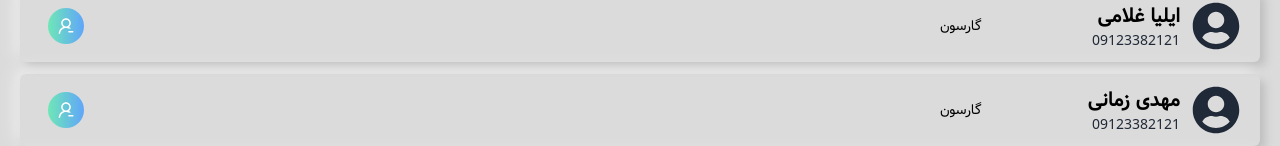
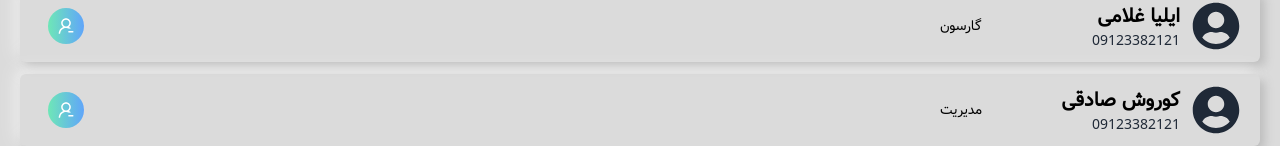
Before and after one commit to armin-bkh/restaurant-hamrah, a React (Create React App) app: page /manage/personnel in a window 1280 px wide. Shown: the part 806-952 px from the top of the page. Built offline with nearby package versions, Linux system fonts and the light colour scheme; data requests are answered from the project's data file; what react-toast-notifications would draw is missing.

Commit message:
develope EmployeeMember and removeEmployeeHandler

```diff
--- a/database/db.json
+++ b/database/db.json
@@ -341,12 +341,6 @@
       "job": "گارسون"
     },
     {
-      "name": "مهدی زمانی",
-      "tel": "09123382121",
-      "id": "29424332110",
-      "job": "گارسون"
-    },
-    {
       "name": "کوروش صادقی",
       "tel": "09123382121",
       "id": "20420332011",
--- a/src/Components/Personnel/Employee/Employee.jsx
+++ b/src/Components/Personnel/Employee/Employee.jsx
@@ -1,23 +1,37 @@
 import { AiOutlineUserDelete } from "react-icons/ai";
-import { FaUserCircle } from 'react-icons/fa';
+import { FaUserCircle } from "react-icons/fa";
+import { Link } from "react-router-dom";
 
 const Employee = ({ employee, onDelete }) => {
   return (
-        <article className={`flex items-center justify-between boxShadow px-5 py-3 mb-3 rounded-md`}>
+    <Link to={{pathname: `/manage/personnel/employee-${employee.id}`, state: { employee }}}>
+      <article
+        className={`flex items-center justify-between boxShadow px-5 py-3 mb-3 rounded-md`}
+      >
         <div className={`flex items-center justify-between w-1/4`}>
           <div className={`flex items-center justify-center`}>
             <FaUserCircle className={`ml-3 text-gray-800 text-5xl`} />
             <div>
-                 <h1 className={`text-black text-xl font-bold Dirooz`}>{employee.name}</h1>
-                 <h4 className={`text-gray-800 text-sm font-medium`}>{employee.tel}</h4>
+              <h1 className={`text-black text-xl font-bold Dirooz`}>
+                {employee.name}
+              </h1>
+              <h4 className={`text-gray-800 text-sm font-medium`}>
+                {employee.tel}
+              </h4>
             </div>
           </div>
           <h3 className={`text-black text-sm Dirooz`}>{employee.job}</h3>
         </div>
-                <button onClick={onDelete} className={`text-white gradient rounded-full text-xl
-                 p-2 mx-2 cursor-pointer`}><AiOutlineUserDelete /></button>
+        <button
+          onClick={onDelete}
+          className={`text-white gradient rounded-full text-xl
+                 p-2 mx-2 cursor-pointer`}
+        >
+          <AiOutlineUserDelete />
+        </button>
       </article>
+    </Link>
   );
-}
+};
 
 export default Employee;
--- /dev/null
+++ b/src/Components/Personnel/Employee/EmployeeMember/EmployeeMember.jsx
@@ -0,0 +1,85 @@
+import { useEffect, useState } from "react";
+import { Link } from "react-router-dom";
+import { FaUserCircle } from "react-icons/fa";
+import { BsBoxArrowInRight } from "react-icons/bs";
+import { deleteEmployee } from "../../../../Services/deleteEmployee";
+import { getEmployee } from '../../../../Services/getEmployee';
+
+const EmployeeMember = ({ location, match, history }) => {
+  const [employee, setEmployee] = useState(null);
+  const [error, setError] = useState(false);
+  const employeeID = match.params.id;
+
+  useEffect(() => {
+    if (location.state) {
+      const { employee } = location.state;
+      setEmployee(employee);
+      return;
+    }
+    if(employeeID){
+        const fetchEmployee = async () =>{
+            try{
+                const { data } = await getEmployee(employeeID);
+                setEmployee(data);
+            } catch(err){
+                setError(true);
+                history.push('/manage/personnel');
+            }
+        }
+        fetchEmployee();
+    }
+  }, []);
+
+  const removeHandler = async () => {
+    try {
+      await deleteEmployee(employeeID);
+      history.push("/manage/personnel");
+    } catch (error) {
+      setError(true);
+    }
+  };
+
+  let returnValue = <h1>loading...</h1>;
+  if (employee) {
+    returnValue = (
+      <section className={`max-w-xl boxShadow p-5 rounded-md`}>
+        <Link to="/manage/personnel">
+          <BsBoxArrowInRight className={`text-2xl text-blue-400`} />
+        </Link>
+        <div className={`flex items-center justify-center mb-2`}>
+          <FaUserCircle
+            className={`text-gray-800 m-0`}
+            style={{ fontSize: "20rem" }}
+          />
+        </div>
+        <div>
+          <div className={`mb-5 flex items-center justify-between`}>
+            <h1 className={`text-5xl font-bold Casablanca text-blue-400 ml-10`}>
+              {employee.name}
+            </h1>
+            <h6 className={`text-sm font-medium text-gray-800`}>
+              {employee.id}
+            </h6>
+          </div>
+          <h3 className={`text-gray-800 text-sm font-medium Dirooz`}>
+            شماره تماس: {employee.tel}َ
+          </h3>
+        </div>
+        <button
+          className={`rounded-md border border-blue-400 text-blue-400 Dirooz
+         text-xl py-2 block w-full mt-20 cursor-pointer transition hover:bg-blue-400 hover:text-white`}
+          onClick={removeHandler}
+        >
+          حذف از {employee.job} ها
+        </button>
+      </section>
+    );
+  }
+  return (
+    <main className={`min-h-screen flex items-center justify-center`}>
+      {returnValue}
+    </main>
+  );
+};
+
+export default EmployeeMember;
--- a/src/Routes/Routes.js
+++ b/src/Routes/Routes.js
@@ -15,6 +15,7 @@ import NotFound from "../Components/NotFound/NotFound";
 import ContactPage from '../Pages/ContactPage';
 import Reports from "../Components/Reports/Reports";
 import Personnel from "../Components/Personnel/Personnel";
+import EmployeeMember from "../Components/Personnel/Employee/EmployeeMember/EmployeeMember";
 
 export const routes = [
     {path: '/', component: HomePage, exact: true},
@@ -33,6 +34,7 @@ export const manageRoutes = [
     {path: '/manage/manage-products', component: ManageProducts,},
     {path: '/manage/report', component: Reports, exact: true},
     {path: '/manage/personnel', component: Personnel, exact: true},
+    {path: '/manage/personnel/employee-:id', component: EmployeeMember, },
     {path: "*", component: NotFound},
 ]
 
--- /dev/null
+++ b/src/Services/getEmployee.js
@@ -0,0 +1,5 @@
+import http from "./httpServices";
+
+export function getEmployee(id){
+    return http.get(`/personnel/${id}`);
+}
```
Lines whose indentation alone changed are shown as unchanged.
